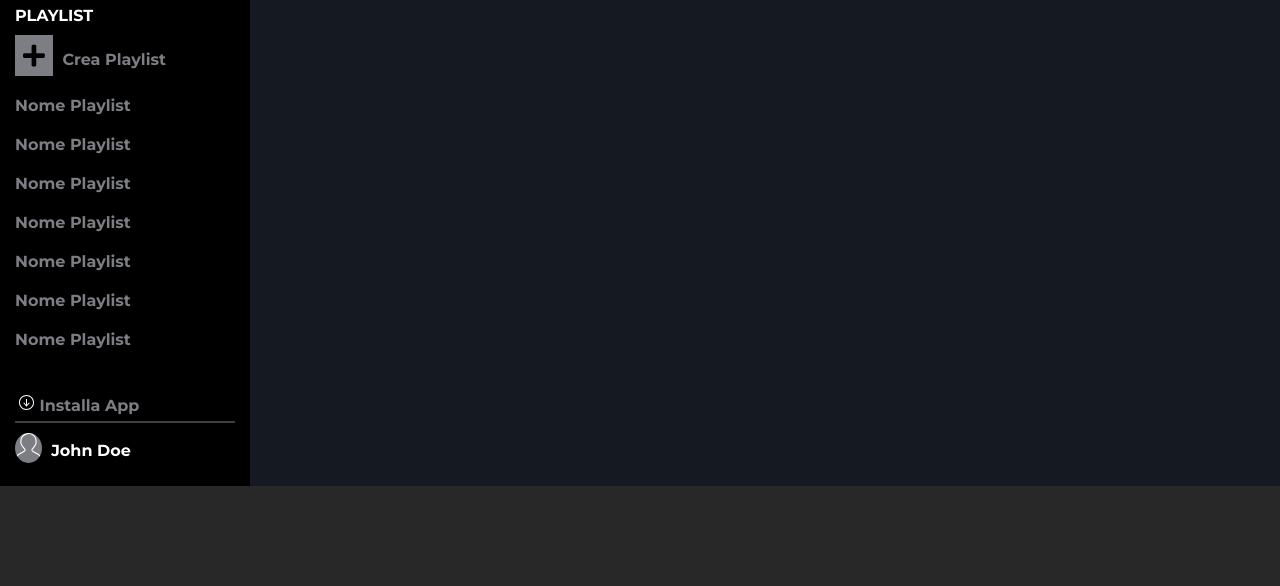
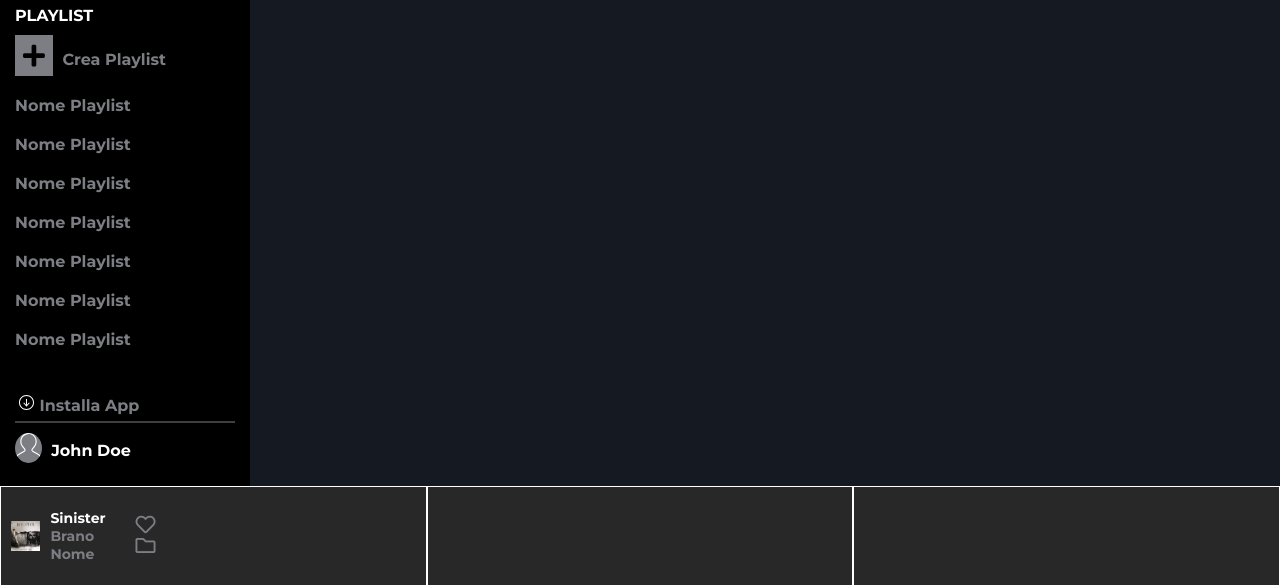
Before and after one commit to leoloca98/html-css-spotifyweb, a plain HTML site: page index.html in a window 1280 px wide. Shown: the part 214-800 px from the top of the page. Drawn offline with Linux system fonts and the light colour scheme.

Commit message:
Add Info Footer

```diff
--- a/css/12bool.css
+++ b/css/12bool.css
@@ -52,6 +52,10 @@
 }
 
 /* ********** FONT / TEXT ********** */
+
+.size-20 {
+    font-size: 20px;
+}
 
 /* ********** MARGIN ********** */
 
--- a/css/style.css
+++ b/css/style.css
@@ -30,6 +30,8 @@ body {
 
 /* ! MOBILE FIRST XS < 576px */
 
+/* SIDEBAR */
+
 .nav-bar {
     background-color: black;
     width: 60px;
@@ -51,6 +53,8 @@ body {
     justify-content: space-between;
 }
 
+/* ICONS */
+
 #logo-big {
     display: none;
 }
@@ -69,6 +73,8 @@ span[class="c-grey"] {
     display: none;
 }
 
+/* PLAYLIST */
+
 .playlist {
     display: none;
 }
@@ -79,6 +85,8 @@ span[class="c-grey"] {
     color: rgb(124, 126, 131);
 }
 
+/* MAIN */
+
 main {
     position: relative;
     height: 100%;
@@ -87,6 +95,8 @@ main {
     background-color: rgb(20, 25, 34);
     overflow: scroll;
 }
+
+/* HEADER */
 
 header {
     position: fixed;
@@ -112,9 +122,39 @@ header>div {
     border: 1px solid white;
 }
 
+/* FOOTER */
+
 footer {
     height: 100px;
     background-color: rgb(40, 40, 40);
+}
+
+.row {
+    height: 100px;
+}
+
+.col-xs-4 {
+    height: 100px;
+    border: 1px solid white;
+    align-items: center;
+}
+
+.col-xs-4 img {
+    height: 30%;
+    margin: 0 10px;
+}
+
+.col-xs-4 li, .col-xs-4 a {
+    list-style-type: none;
+    text-decoration: none;
+}
+
+.col-xs-4 li:first-child {
+    color: white;
+}
+
+.col-xs-4 li {
+    color: rgb(124, 126, 131);
 }
 
 /* ! VIEWPORT SMALL >= 576px */
--- a/index.html
+++ b/index.html
@@ -17,8 +17,10 @@
 <body>
     <div>
         <div class="wrapper d-flex">
+            <!-- *SIDEBAR* -->
             <nav class="nav-bar">
                 <div class="sidebar-logo d-flex d-column">
+                    <!-- ICONS -->
                     <div class="upper-logo">
                         <img id="logo-big" src="./img/logo.svg" alt="Logo Spotify">
                         <img id="logo-small" src="./img/logo-small.svg" alt="Logo Spotify">
@@ -61,15 +63,38 @@
                     </div>
                 </div>
             </nav>
+            <!-- * MAIN * -->
             <main>
+                <!-- * HEADER * -->
                 <header>
+                    <!-- BUTTON -->
                     <div>
                         <span class="btn-empty">EFFETTUA L'UPGRADE</span>
                     </div>
                 </header>
             </main>
         </div>
-        <footer></footer>
+        <!-- * FOOTER * -->
+        <footer>
+            <div class="row">
+                <div class="col-xs-4 d-flex">
+                    <img src="./img/sinister.jpeg" alt="Foto Album">
+                    <div>
+                        <ul>
+                            <li><span>Sinister</span></li>
+                            <li><span>Brano</span></li>
+                            <li><span>Nome</span></li>
+                        </ul>
+                    </div>
+                    <div class="interaction ml-30 c-grey">
+                        <div><i class="far fa-heart size-20"></i></div>
+                        <div><i class="far fa-folder size-20"></i></div>
+                    </div>
+                </div>
+                <div class="col-xs-4 d-flex"></div>
+                <div class="col-xs-4 d-flex"></div>
+            </div>
+        </footer>
     </div>
 
 </body>
```
